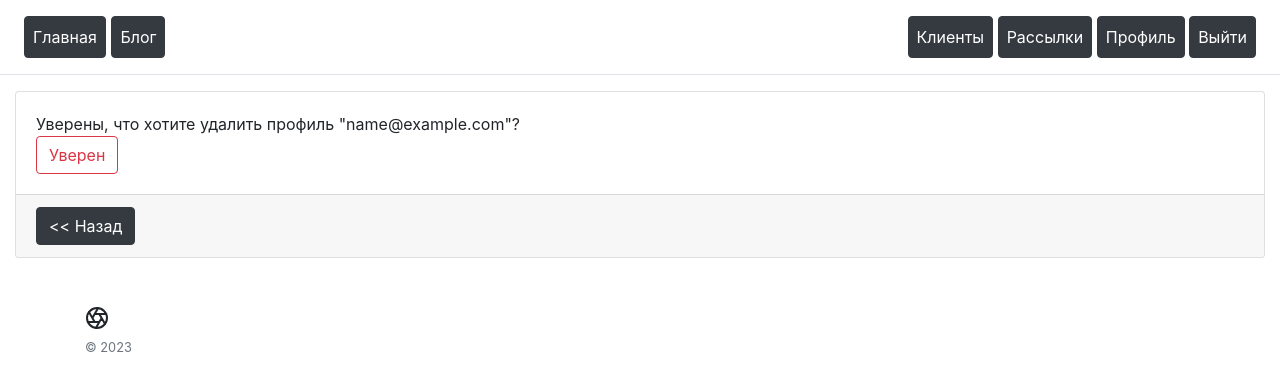
After one commit to KatyshaVtyrina/course_work_6, a Django app: page /users/profile/delete/1 in a window 1280 px wide. The commit adds this page. Shown: the top 391 px of the page. Run offline with Django 4.2, Linux system fonts and the light colour scheme; tables that the repository leaves empty hold one stand-in row (values such as "Sample post"); some libraries are stand-ins or nearby versions.

Commit message:
add delete profile

```diff
--- /dev/null
+++ b/users/templates/users/user_confirm_delete.html
@@ -0,0 +1,18 @@
+{% extends 'mailings/base.html' %}
+
+{% block content %}
+    <div class="col">
+        <div class="card">
+            <div class="card-body">
+                <form method="post">
+                  {% csrf_token %}
+                  Уверены, что хотите удалить профиль "{{ object }}"?<br>
+                  <input type="submit" class="btn btn-outline-danger" value="Уверен">
+                </form>
+            </div>
+            <div class="card-footer">
+                <a href="{% url 'users:profile' %}" class="btn btn-dark"><< Назад</a>
+            </div>
+        </div>
+    </div>
+{% endblock %}
--- a/users/templates/users/user_form.html
+++ b/users/templates/users/user_form.html
@@ -15,6 +15,7 @@
                     {% csrf_token %}
                     {{ form.as_p }}
                     <button type="submit" class="btn btn-secondary">Сохранить</button>
+                    <a class="btn btn-danger" href="{% url 'users:profile_delete' object.pk %}">Удалить профиль</a>
 
                 </div>
                 <div class="card-footer">
--- a/users/urls.py
+++ b/users/urls.py
@@ -2,7 +2,7 @@ from django.contrib.auth.views import LoginView, LogoutView
 from django.urls import path
 
 from users.apps import UsersConfig
-from users.views import RegisterView, ProfileView, verification_user, display_verification
+from users.views import RegisterView, ProfileView, verification_user, display_verification, ProfileDeleteView
 
 app_name = UsersConfig.name
 
@@ -11,6 +11,7 @@ urlpatterns = [
     path('logout/', LogoutView.as_view(), name='logout'),
     path('register/', RegisterView.as_view(), name='register'),
     path('profile/', ProfileView.as_view(), name='profile'),
+    path('profile/delete/<int:pk>', ProfileDeleteView.as_view(), name='profile_delete'),
     path('', display_verification, name='display_verification'),
     path('verification/<int:user_pk>/', verification_user, name='verification'),
 
--- a/users/views.py
+++ b/users/views.py
@@ -1,7 +1,7 @@
 from django.contrib.auth import login
 from django.shortcuts import redirect, get_object_or_404, render
 from django.urls import reverse_lazy, reverse
-from django.views.generic import CreateView, UpdateView
+from django.views.generic import CreateView, UpdateView, DeleteView
 
 from users.services import send_code_email
 from users.forms import UserRegisterForm, UserProfileForm
@@ -31,6 +31,11 @@ class ProfileView(UpdateView):
         return self.request.user
 
 
+class ProfileDeleteView(DeleteView):
+    model = User
+    success_url = reverse_lazy('users:register')
+
+
 def display_verification(request):
     """Перенаправляет на сообщение о верификации"""
     return render(request, 'users/verification.html')
```
